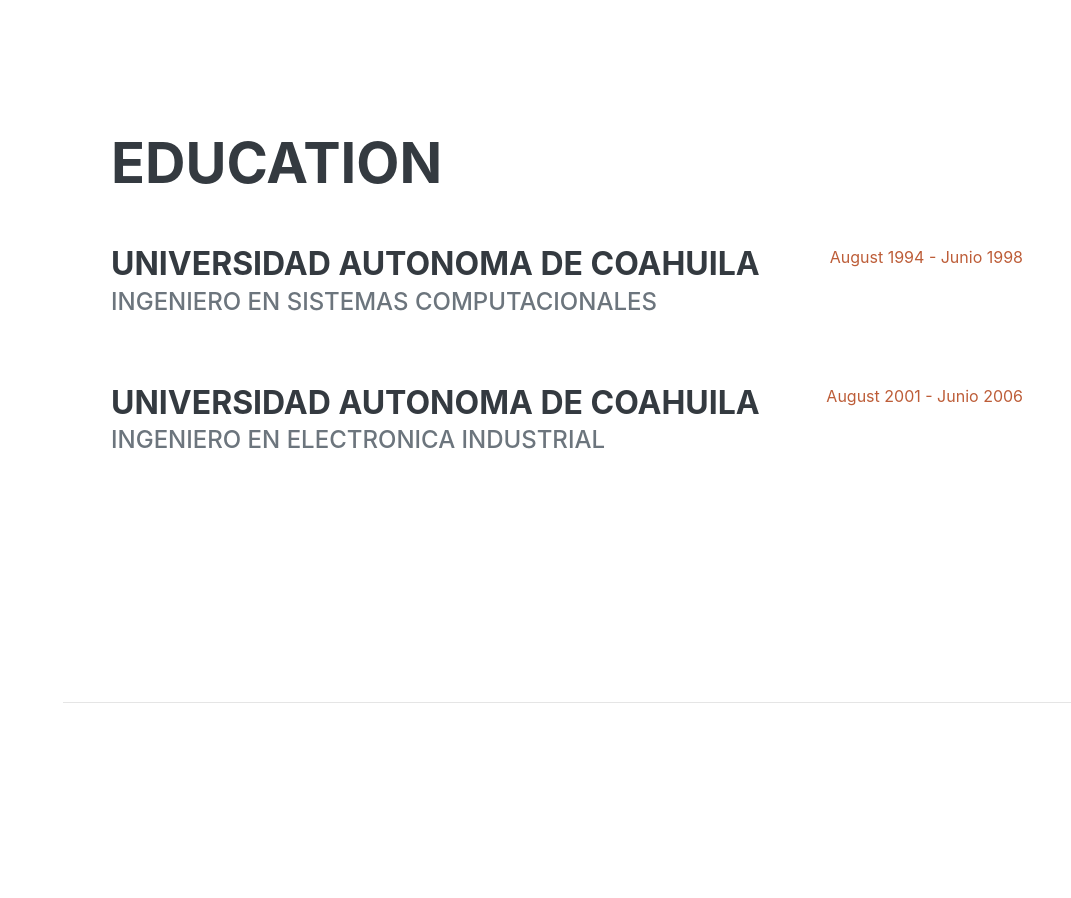
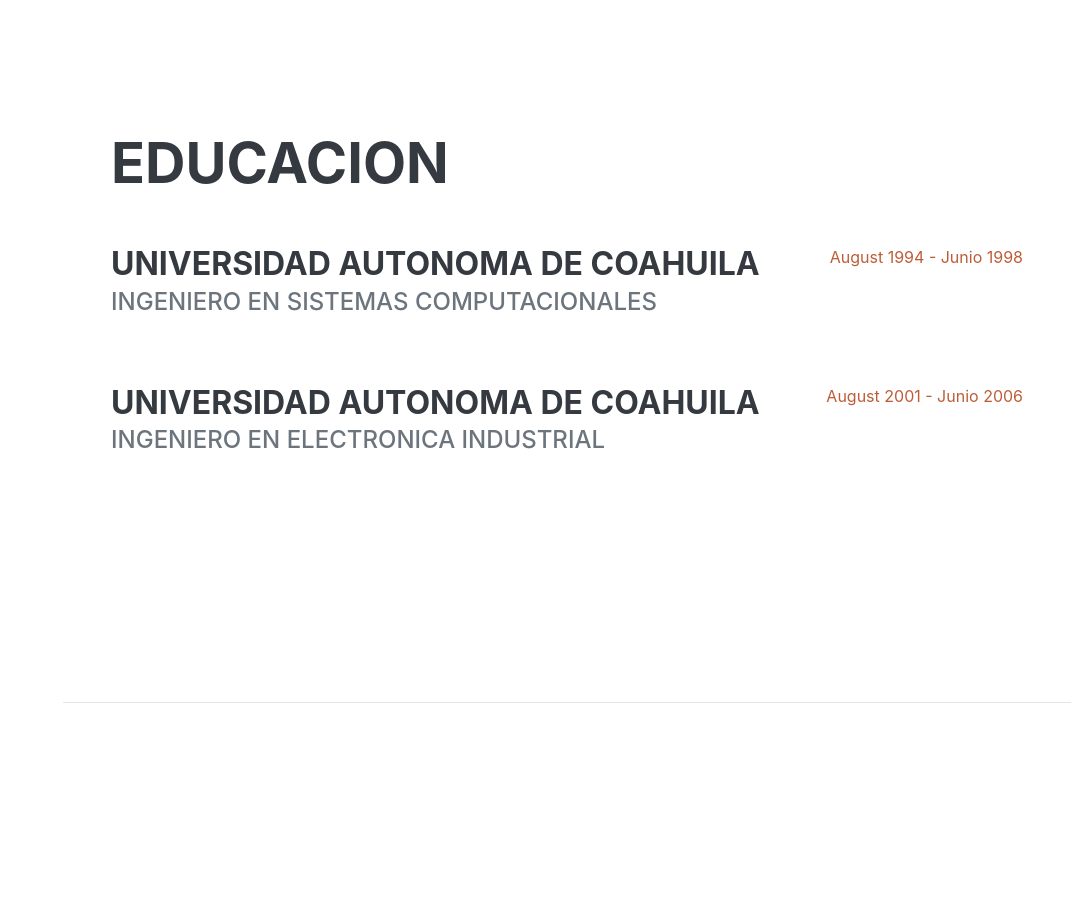
Before and after one commit to cavi76/cv, a plain HTML site: page index.html in a window 1280 px wide. Shown: the part 1700-2598 px from the top of the page, without its empty margins (209-1280 px from the left). Drawn offline with nearby package versions, Linux system fonts and the light colour scheme; a web font is replaced by a local one.

Commit message:
Add files via upload

```diff
--- a/index.html
+++ b/index.html
@@ -84,7 +84,7 @@
             <!-- Education-->
             <section class="resume-section" id="education">
                 <div class="resume-section-content">
-                    <h2 class="mb-5">Education</h2>
+                    <h2 class="mb-5">Educacion</h2>
                     <div class="d-flex flex-column flex-md-row justify-content-between mb-5">
                         <div class="flex-grow-1">
                             <h3 class="mb-0">Universidad Autonoma de Coahuila</h3>
```
